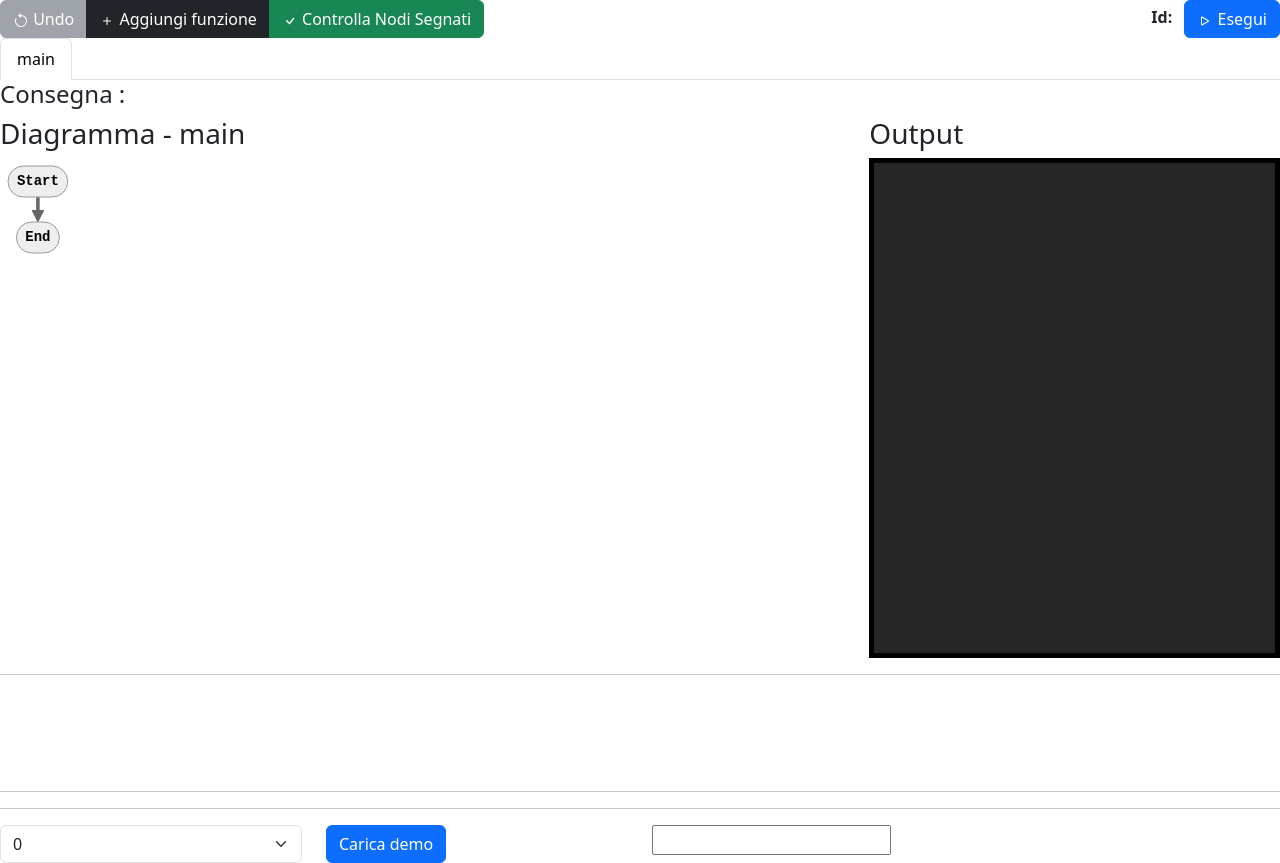
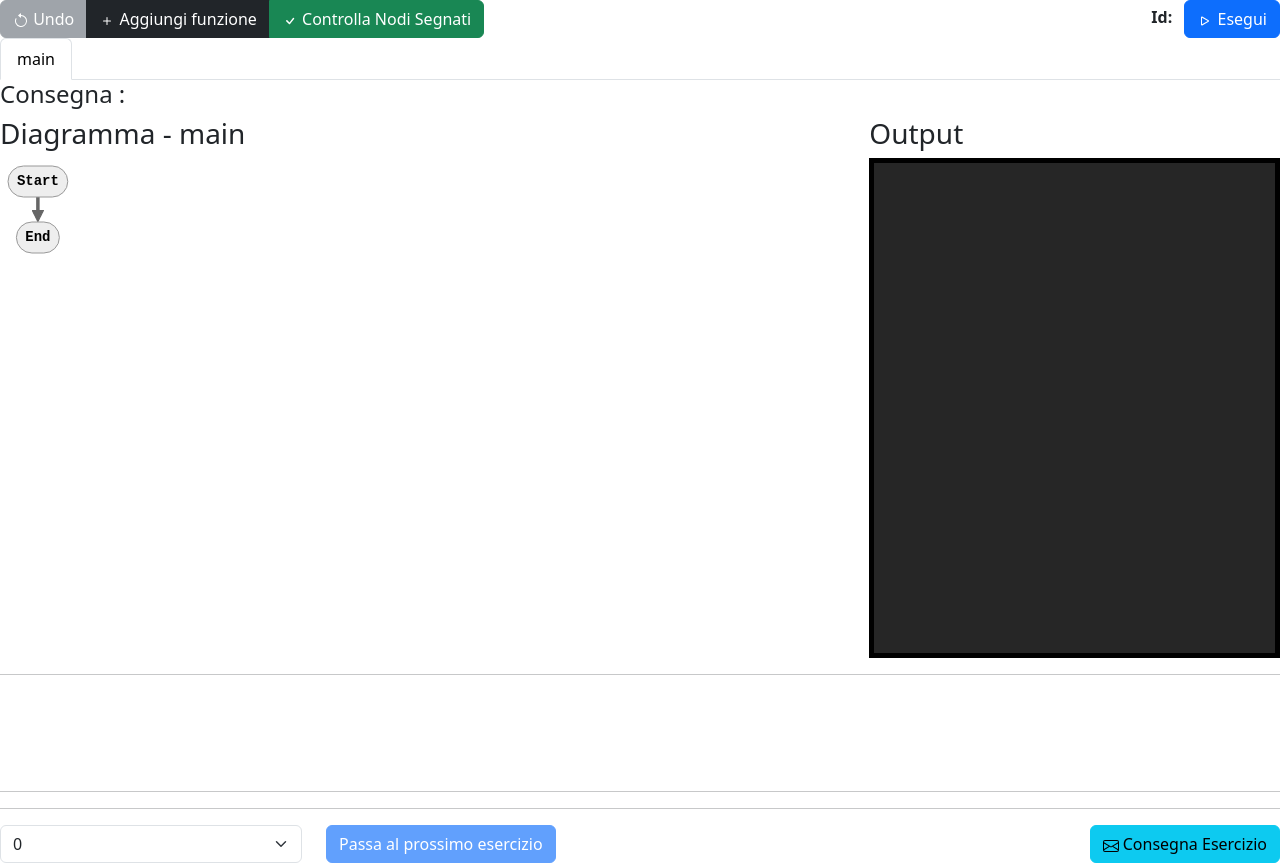
Before and after one commit to zoo43/browser-executable-flowcharts-be, a React (Create React App) app: page / in a window 1280 px wide. Built offline with nearby package versions, Linux system fonts and the light colour scheme.

Commit message:
Exam mode with submit and go next

```diff
--- a/src/Flow.js
+++ b/src/Flow.js
@@ -6,7 +6,7 @@ import Tab from 'react-bootstrap/Tab'
 import ButtonGroup from 'react-bootstrap/ButtonGroup'
 import Button from 'react-bootstrap/Button'
 import Form from 'react-bootstrap/Form'
-import { Play, ArrowCounterclockwise, Plus, Trash, Check } from 'react-bootstrap-icons'
+import { Play, ArrowCounterclockwise, Plus, Trash, Check, Envelope } from 'react-bootstrap-icons'
 import mermaid from 'mermaid'
 import MemoryStates from './MemoryStates'
 import StartModal from './NodeModals/StartModal'
@@ -50,7 +50,8 @@ const baseState = {
   correctOutput: "",
   correctNodes: 2,
   modifyFunction: false,
-  testOutput: []
+  testOutput: [],
+  submitted: false
 }
 
 function pushLimit (arr, element) {
@@ -106,6 +107,8 @@ class Flow extends React.Component {
     this.updateFunction = this.updateFunction.bind(this)
     this.checkTests = this.checkTests.bind(this)
     this.undo = this.undo.bind(this)
+    this.submitExercise = this.submitExercise.bind(this)
+    this.changeExercise = this.changeExercise.bind(this)
   }
 
   componentDidMount () {
@@ -171,8 +174,13 @@ class Flow extends React.Component {
   }
 
   updateSelectedExampleProgram (ev) {
+    let newSelectedExampleProgram = this.state.selectedExampleProgram
+    if(config.freeMode)
+    {
+      newSelectedExampleProgram = ev.target.value
+    }
     this.setState({
-      selectedExampleProgram: ev.target.value
+      selectedExampleProgram: newSelectedExampleProgram
     })
   }
 
@@ -180,6 +188,7 @@ class Flow extends React.Component {
     const showDemo = _.clone(this.state.showDemo)
     const newState = _.cloneDeep(baseState)
     newState.exerciseid = _.clone(this.state.selectedExampleProgram)
+    newState.selectedExampleProgram = _.clone(this.state.selectedExampleProgram)
     newState.exerciseData = _.clone(this.state.exerciseData)
     newState.nodes = nodes
     newState.functions = functions
@@ -778,11 +787,18 @@ class Flow extends React.Component {
 
 
   loadExampleProgram () {
-
+    console.log(this.state.selectedExampleProgram)
     const programNodes = _.cloneDeep(examplePrograms[this.state.selectedExampleProgram].nodes)
     const checkedNodes = this.findCheckedNodes(programNodes["main"],true)
     const programFunctions = _.cloneDeep(examplePrograms[this.state.selectedExampleProgram].functions)
     const assignment = examplePrograms[this.state.selectedExampleProgram].assignment
+    if(!config.freeMode)
+    {
+      this.setState(
+        {
+          selectedExampleProgram : this.state.selectedExampleProgram
+        })
+    }
     this.loadPredefinedNodes(programNodes, programFunctions, checkedNodes, assignment)
   }
 
@@ -796,6 +812,25 @@ class Flow extends React.Component {
     this.setState({correctOutput : this.state.outputToShow})
   }
 
+
+  submitExercise()
+  {
+    this.setState({
+      submitted : true
+    })
+  }
+
+  changeExercise()
+  {
+
+    const newProgram = Number(this.state.selectedExampleProgram)+1
+    this.loadExampleProgram(newProgram)
+    this.setState({
+        selectedExampleProgram : newProgram,
+        submitted : false
+      })
+
+  }
 
   printTestResults()
   {
@@ -988,16 +1023,18 @@ class Flow extends React.Component {
               </Form.Select>
             </Col>
             <Col xs={3}>
-              <Button variant='primary' onClick={this.loadExampleProgram}>
+              <Button variant='primary' disabled={!this.state.submitted || config.freeMode} onClick={this.changeExercise}>
+                Passa al prossimo esercizio
+              </Button>
+              <Button variant='dark' hidden={!config.freeMode} onClick={this.loadExampleProgram}>
                 Carica demo
               </Button>
             </Col>
-            <Col xs={3}>
-              <input
-                type="text"
-                value={this.state.assignment}
-                onChange={this.changeAssignment}
-              />
+
+            <Col xs={6} style={{ textAlign: 'right' }}>
+              <Button variant='info' onClick={this.submitExercise} disabled={this.state.submitted || config.freeMode}>
+                <Envelope /> Consegna Esercizio
+              </Button>
             </Col>
           </Row>
         }
--- a/src/config.js
+++ b/src/config.js
@@ -1,9 +1,10 @@
 const config = {
   communications: {
     enable: false,
-    printErrors: false
+    printErrors: false,
   },
-  renderer: 'mermaid' // flowchartJS
+  renderer: 'mermaid', // flowchartJS
+  freeMode: false
 }
 
 module.exports = config
```
